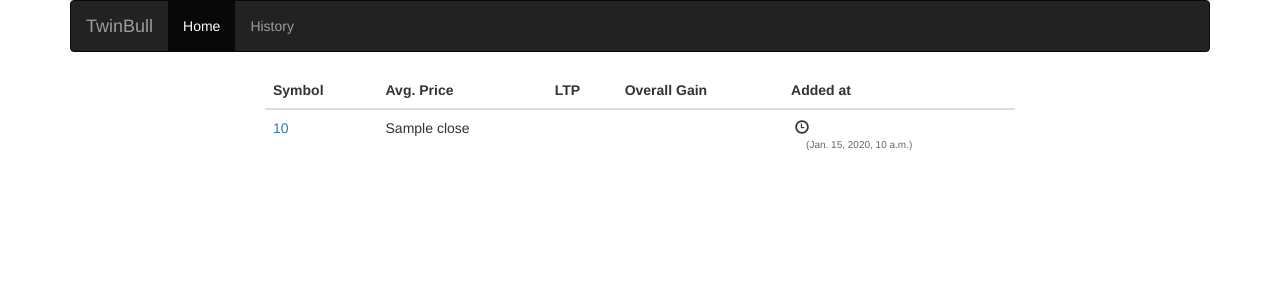
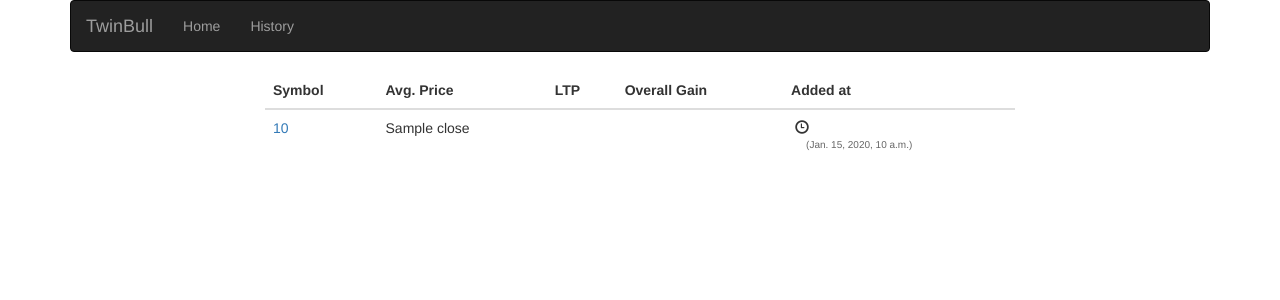
Before and after one commit to mani098/twinbull, a Django app: template stocks/templates/stocks/index.html in a window 1280 px wide. Shown: the top 300 px of the page. Run offline with Django 3.2, Linux system fonts and the light colour scheme; the template is opened without the code that fills it: most values are stand-ins (such as "Sample title", 1, 10 or a date in 2020); some libraries are stand-ins or nearby versions.

Commit message:
Added base html

```diff
--- a/static/css/app.css
+++ b/static/css/app.css
@@ -3,3 +3,7 @@
     padding-left: 15px;
     font-size: 10px;
 }
+
+.today-change{
+    font-size: 10px;
+}
--- a/static/js/app.js
+++ b/static/js/app.js
@@ -5,6 +5,9 @@ function updateStockPrice() {
         symbols += $(value).attr('data-symbol') + ',';
     });
 
+    if (!symbols){
+        return
+    }
     var google_finance_url = "http://finance.google.com/finance/info?client=ig&q=" + symbols;
 
     $.ajax({
@@ -21,9 +24,9 @@ function updateStockPrice() {
                 todayChangeSpan.text(todayChangePrice);
                 changePriceColor(todayChangePrice, todayChangeSpan);
                 var overallGainDiv = $("." + value.t + '-overall-gain');
-                var overallGainPrice = overallGainDiv.attr('data-close') - (value.l);
+                var overallGainPrice = (value.l) - overallGainDiv.attr('data-close');
                 var overallGainPercent = overallGainPrice/ (overallGainDiv.attr('data-close')/100);
-                $('.' + value.t + '-overall-gain-percent').text('(' + overallGainPercent.toFixed(2) + ' %)');
+                $('.' + value.t + '-overall-gain-percent').text('(' + overallGainPercent.toFixed(2) + '%)');
                 overallGainDiv.text(overallGainPrice.toFixed(2));
                 changePriceColor(overallGainPrice, overallGainDiv);
             });
@@ -50,10 +53,20 @@ $(function () {
     $('[data-toggle="tooltip"]').tooltip();
 });
 
+var today_date_time = new Date();
+var today_day = today_date_time.getDay();
+var present_time = today_date_time.getHours();
 
-setInterval(function() {
+if (((today_day != 0) && (today_day != 6)) && ((present_time < 16) && (present_time > 9))){
+    setInterval(function() {
     updateStockPrice();
 }, 5000);
+
+}
+
+else{
+
+}
 
 
 
--- /dev/null
+++ b/stocks/templates/stocks/base.html
@@ -0,0 +1,33 @@
+<!DOCTYPE html>
+<html lang="en">
+<head>
+    {% load static %}
+    <meta charset="UTF-8">
+    <meta name="viewport" content="width=device-width, initial-scale=1">
+    <link rel="stylesheet" href="http://maxcdn.bootstrapcdn.com/bootstrap/3.3.7/css/bootstrap.min.css">
+    <link rel="stylesheet" href="{% static 'css/app.css' %}">
+    <script src="https://ajax.googleapis.com/ajax/libs/jquery/1.12.4/jquery.min.js"></script>
+    <script src="http://maxcdn.bootstrapcdn.com/bootstrap/3.3.7/js/bootstrap.min.js"></script>
+    <script src="{% static '/vendor/jquery.timeago.js' %}"></script>
+    <script src="{% static '/js/app.js' %}"></script>
+    <title>Twinbull</title>
+</head>
+<body>
+    <div class="container">
+        <nav class="navbar navbar-inverse">
+            <div class="container-fluid">
+                <div class="navbar-header">
+                    <a class="navbar-brand" href="/">TwinBull</a>
+                </div>
+                <ul class="nav navbar-nav">
+                    <li><a href="/">Home</a></li>
+                    <li><a href="/history">History</a></li>
+                </ul>
+            </div>
+        </nav>
+        {% block content %}1
+
+        {% endblock %}
+    </div>
+</body>
+</html>
--- a/stocks/templates/stocks/index.html
+++ b/stocks/templates/stocks/index.html
@@ -1,30 +1,6 @@
-<!DOCTYPE html>
-<html lang="en">
-<head>
-    {% load static %}
-    <meta charset="UTF-8">
-    <meta name="viewport" content="width=device-width, initial-scale=1">
-    <link rel="stylesheet" href="http://maxcdn.bootstrapcdn.com/bootstrap/3.3.7/css/bootstrap.min.css">
-    <link rel="stylesheet" href="{% static 'css/app.css' %}">
-    <script src="https://ajax.googleapis.com/ajax/libs/jquery/1.12.4/jquery.min.js"></script>
-    <script src="http://maxcdn.bootstrapcdn.com/bootstrap/3.3.7/js/bootstrap.min.js"></script>
-    <script src="{% static '/vendor/jquery.timeago.js' %}"></script>
-    <script src="{% static '/js/app.js' %}"></script>
-    <title>Twinbull</title>
-</head>
-<body>
-    <div class="container">
-        <nav class="navbar navbar-inverse">
-            <div class="container-fluid">
-                <div class="navbar-header">
-                    <a class="navbar-brand" href="/">TwinBull</a>
-                </div>
-                <ul class="nav navbar-nav">
-                    <li class="active"><a href="/">Home</a></li>
-                    <li><a href="/history">History</a></li>
-                </ul>
-            </div>
-        </nav>
+{% extends 'stocks/base.html' %}
+
+{% block content %}
         <div class="row">
             <div class="col-sm-2"></div>
             <div class="col-sm-8">
@@ -48,7 +24,7 @@
                             </td>
                             <td>{{ i.close }}</td>
                             <td> <div class="{{ i.stock }}-current-price"></div>
-                                 &emsp; <span class="{{ i.stock }}-today-change"></span></td>
+                                 <span class="{{ i.stock }}-today-change today-change"></span></td>
                             <td>
                                 <div class="{{ i.stock }}-overall-gain" data-close="{{ i.close }}" ></div>
                                 <div class="{{ i.stock }}-overall-gain-percent addFadeColor"></div>
@@ -62,7 +38,4 @@
                     </tbody>
                 </table>
             </div>
-        </div>
-    </div>
-</body>
-</html>
+{% endblock %}
```
Also changed, not shown: stocks/templates/stocks/history.html (+5 -29 lines).
